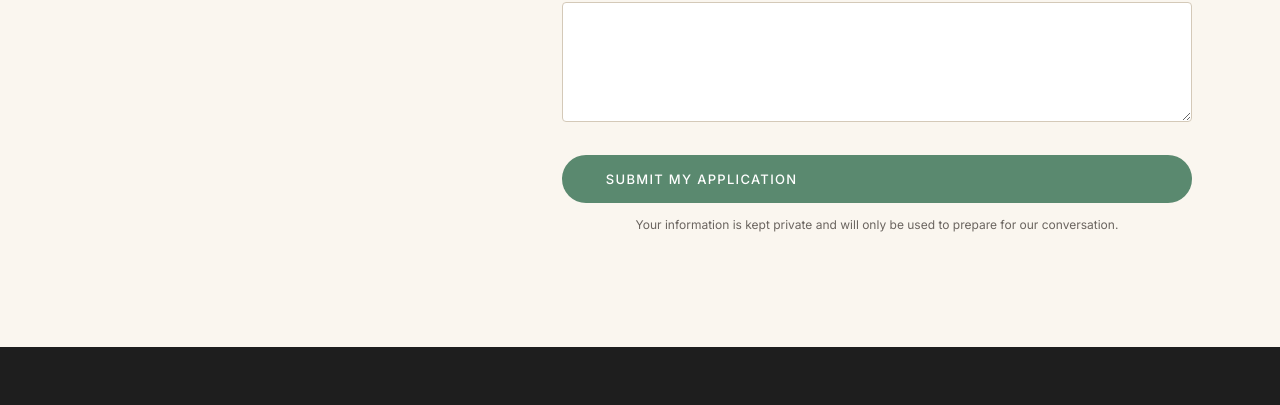
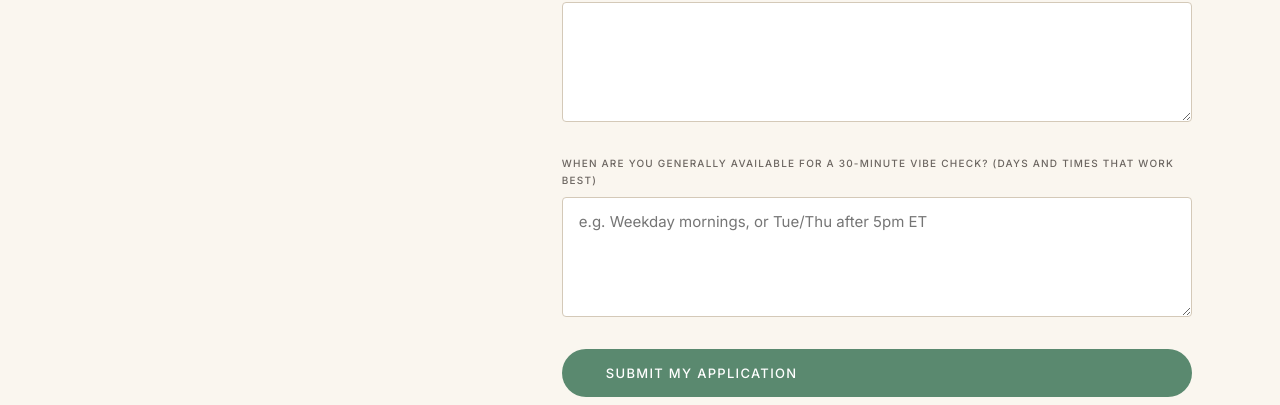
Before and after one commit to cynthiajones34/your-alignment-mindset-and-soul, a plain HTML site: page public/apply.html in a window 1280 px wide. Shown: the part 1094-1499 px from the top of the page. Drawn offline with nearby package versions, Linux system fonts and the light colour scheme.

Commit message:
feat: add availability field to Vibe Check application
Applicants can share when they're available for their 30-min Vibe Check; it
flows to the portal Leads page so Christina can schedule it.

Co-Authored-By: Claude Opus 4.8 <noreply@anthropic.com>

```diff
--- a/public/apply.html
+++ b/public/apply.html
@@ -134,6 +134,11 @@
               <textarea id="anything" name="anything" rows="3"></textarea>
             </div>
 
+            <div class="form-group">
+              <label for="availability">When are you generally available for a 30-minute Vibe Check? (days and times that work best)</label>
+              <textarea id="availability" name="availability" rows="3" placeholder="e.g. Weekday mornings, or Tue/Thu after 5pm ET"></textarea>
+            </div>
+
             <button type="submit" class="btn btn-primary btn-lg" style="width:100%;">Submit My Application</button>
             <p style="font-size:12px; color:var(--muted); margin-top:12px; text-align:center;">Your information is kept private and will only be used to prepare for our conversation.</p>
           </form>
```
